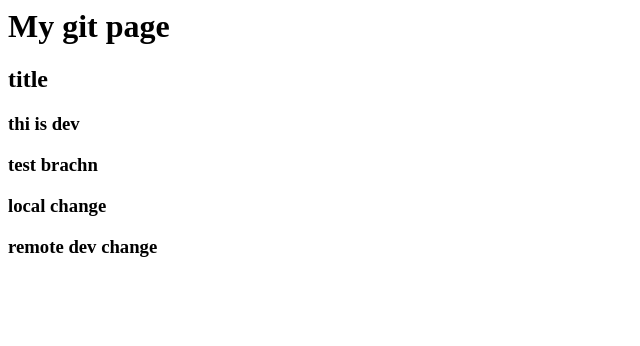
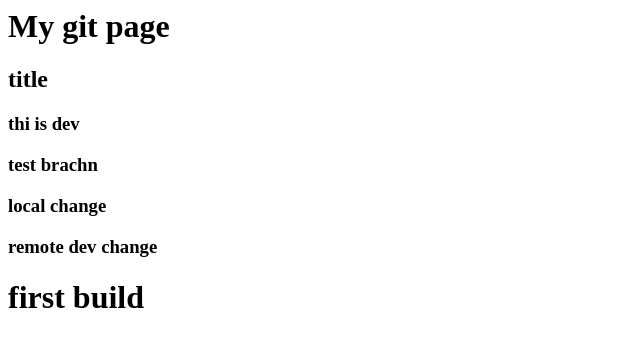
Before and after one commit to a2arna/webapp123, a plain HTML site: page index.html in a window 1280 px wide. Shown: the whole page, without its empty margins (0-640 px from the left). Drawn offline with Linux system fonts and the light colour scheme.

Commit message:
first build

```diff
--- a/index.html
+++ b/index.html
@@ -4,3 +4,4 @@
 <h3>test brachn</h3>
 <h3>local change</h3>
 <h3> remote dev change</h3>
+<h1>first build</h1>
```
